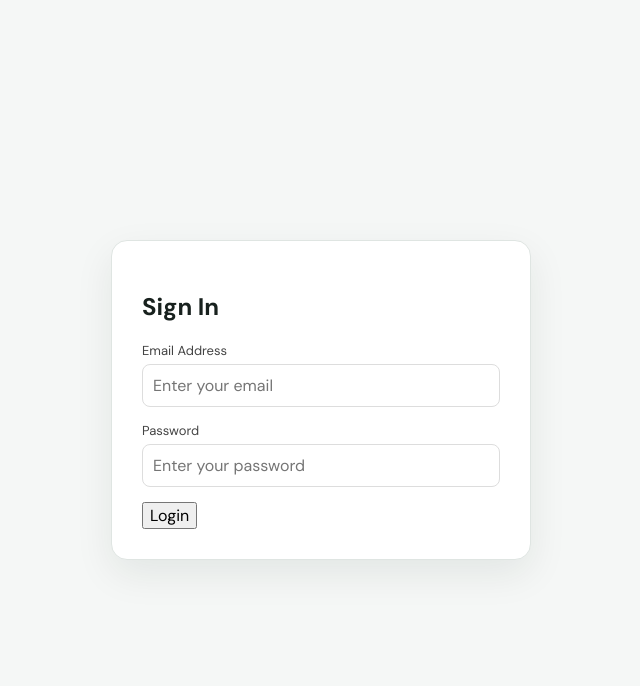
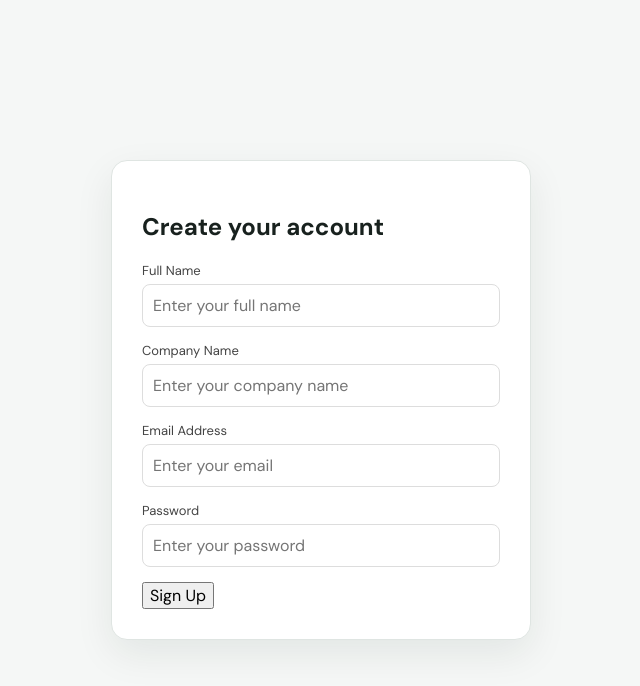
Before and after one commit to TamilikaMdongo/Revnue-MVP, a React (Vite) app: page / in a window 1280 px wide. Shown: the top 686 px of the page, without its empty margins (319-959 px from the left). Built offline with nearby package versions, Linux system fonts and the light colour scheme; a web font is replaced by a local one.

Commit message:
live build

```diff
--- a/src/App.jsx
+++ b/src/App.jsx
@@ -17,8 +17,8 @@ function App() {
     <Routes>
       <Route path='/home' element = {<Home/>}/>
       <Route path='/transaction' element = {<Transaction/>}/>
-      <Route path='/signup' element = {<Signup/>}/>
-      <Route path='/' element = {<Login/>}/>
+      <Route path='/' element = {<Signup/>}/>
+      <Route path='/login' element = {<Login/>}/>
       <Route path='/invoice' element = {<Invoice/>}/>
       <Route path='/settings' element = {<Settings/>}/>
       <Route path='/profile' element = {<Profile/>}/>
--- a/src/components/Login.jsx
+++ b/src/components/Login.jsx
@@ -17,11 +17,14 @@ const Login = () => {
   };
 const API_URL = "https://revnue-mvp.onrender.com"
   const navigate = useNavigate();
+  console.log("API URL:", API_URL);
+
+
 
   const handleSubmit = async (e)  => {
      e.preventDefault();
     try{
-    const response = await axios.post(`${API_URL}`, form)
+    const response = await axios.post(`${API_URL}/users/login`, form);
 
     console.log(form);
 
@@ -32,6 +35,8 @@ navigate('/home')
     catch (err){
       console.log(err)
     }
+
+
   };
 
   return (
```
